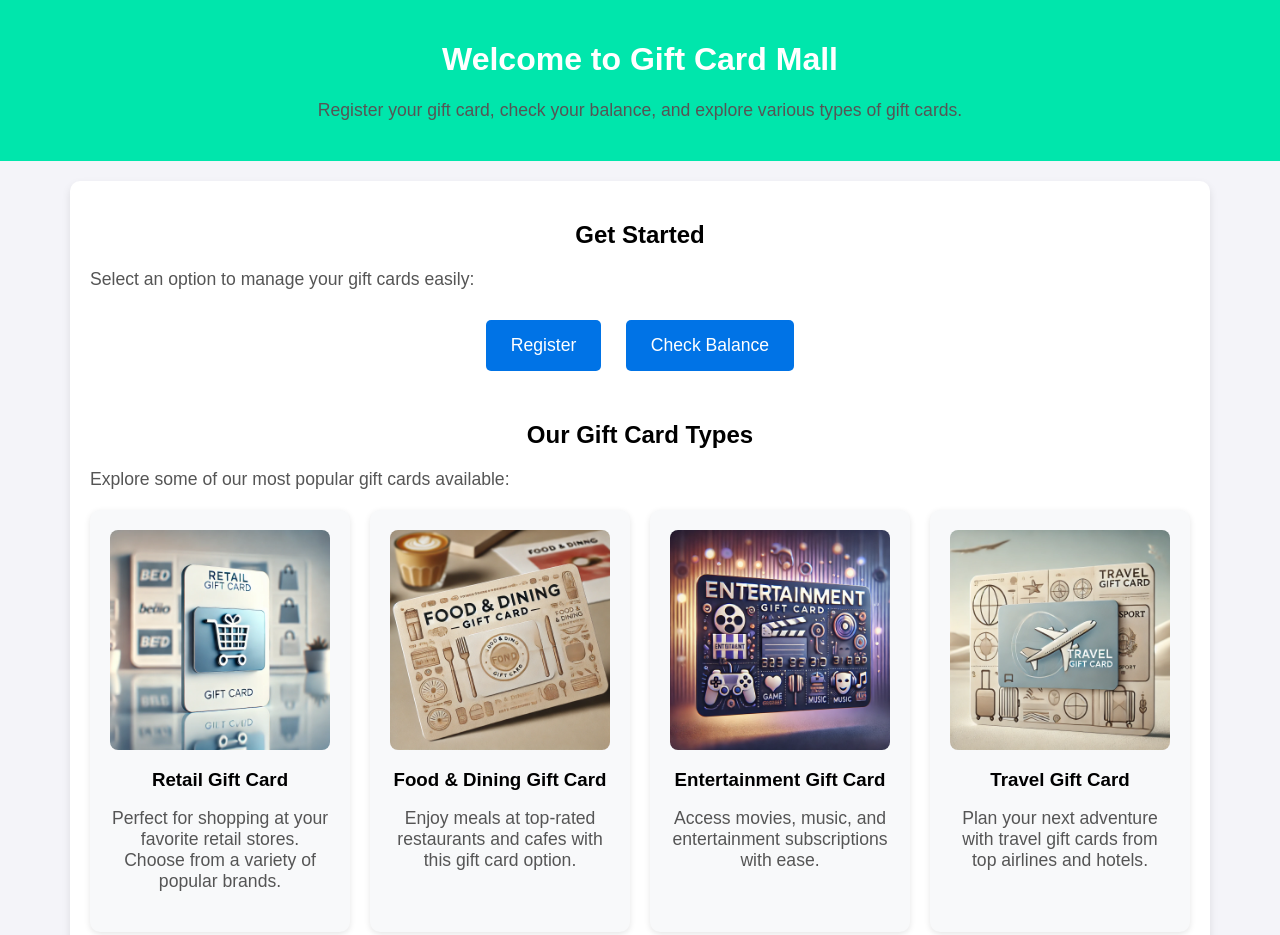
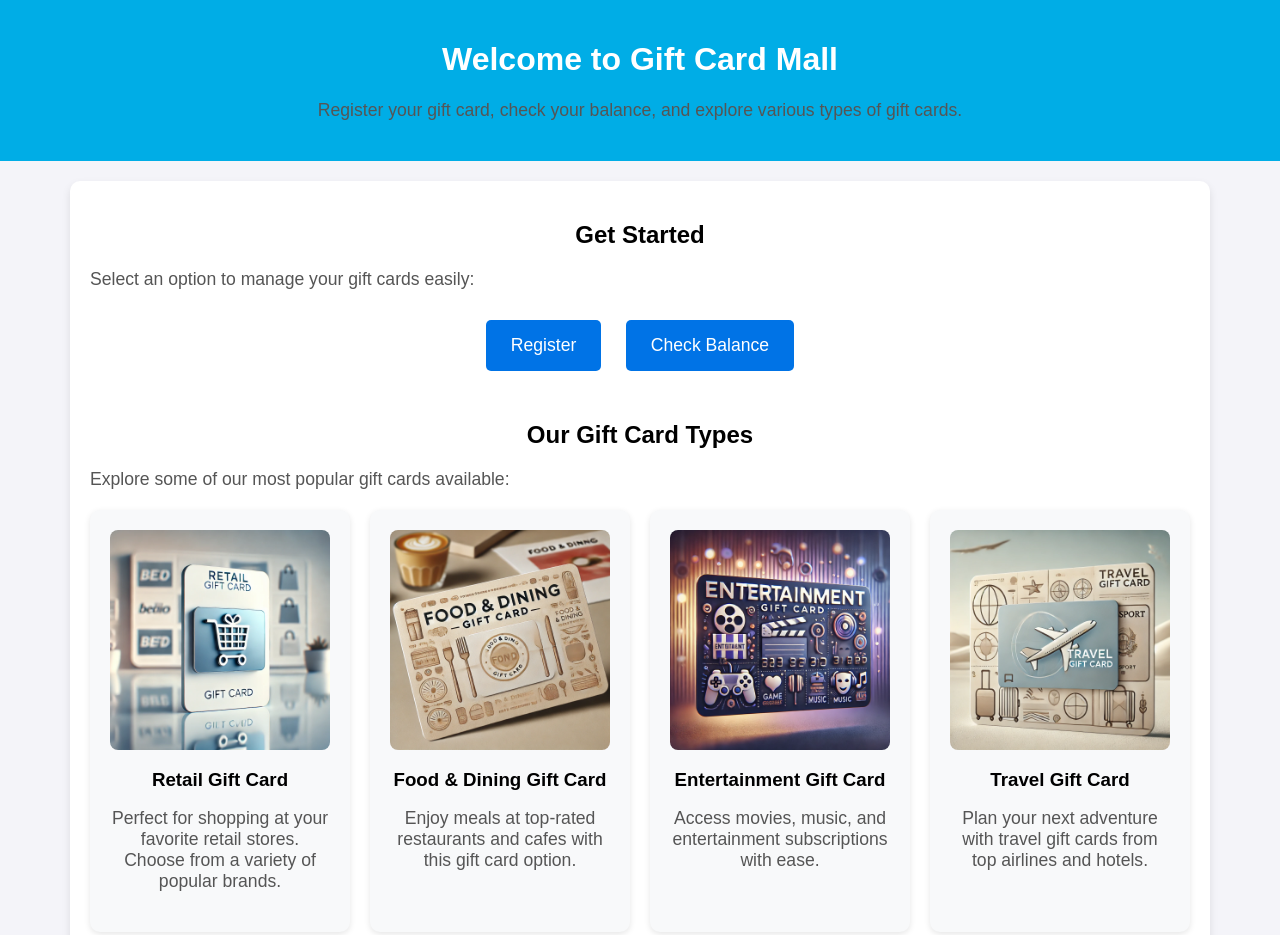
Before and after one commit to gcardmall/my, a plain HTML site: page index.html in a window 1280 px wide. Shown: the top 935 px of the page. Drawn offline with Linux system fonts and the light colour scheme.

Commit message:
Update index.html

```diff
--- a/index.html
+++ b/index.html
@@ -17,7 +17,7 @@
         }
 
         .header {
-            background-color: #00e6ac;
+            background-color: #00ade6;
             color: white;
             text-align: center;
             padding: 20px;
```
